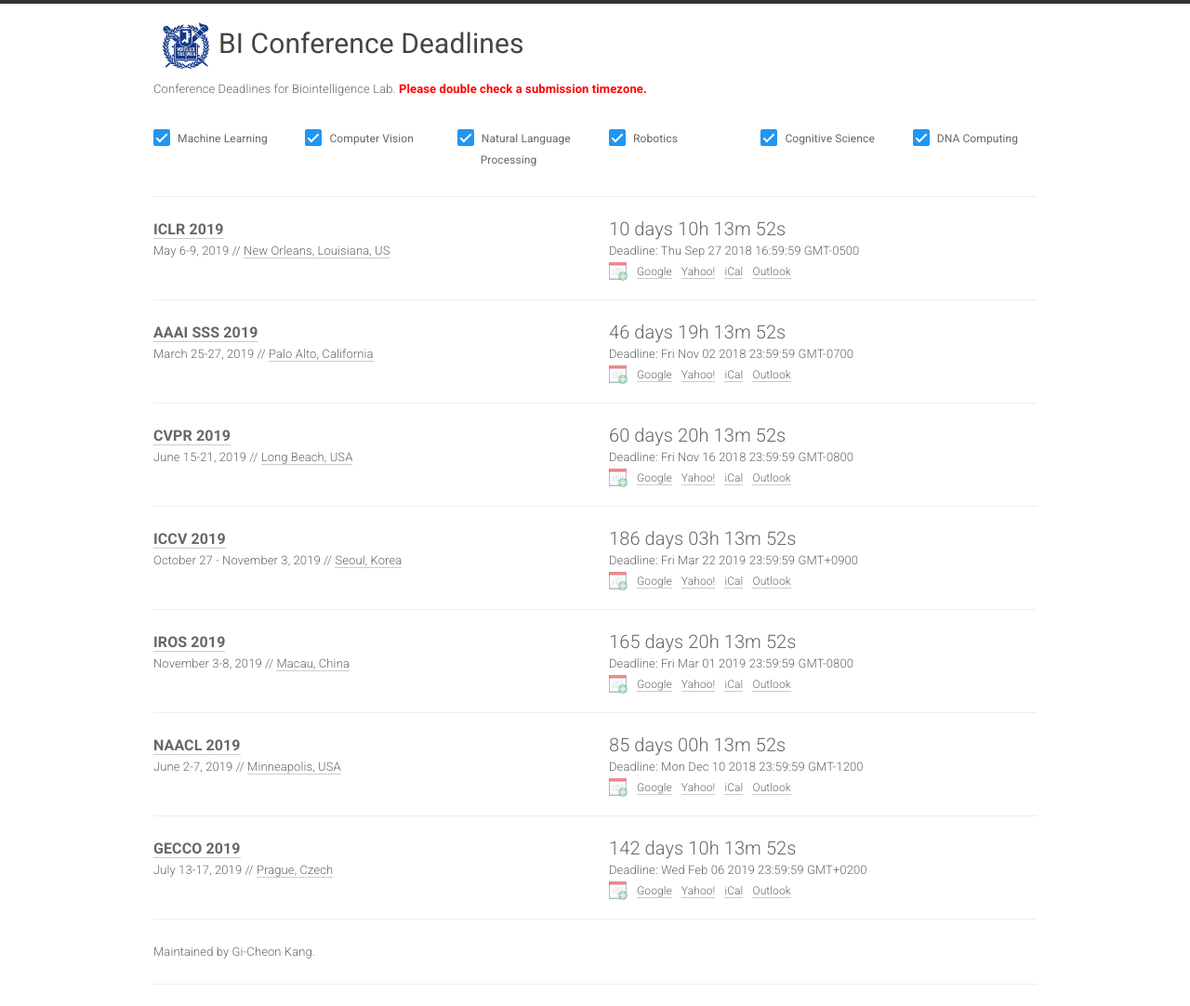
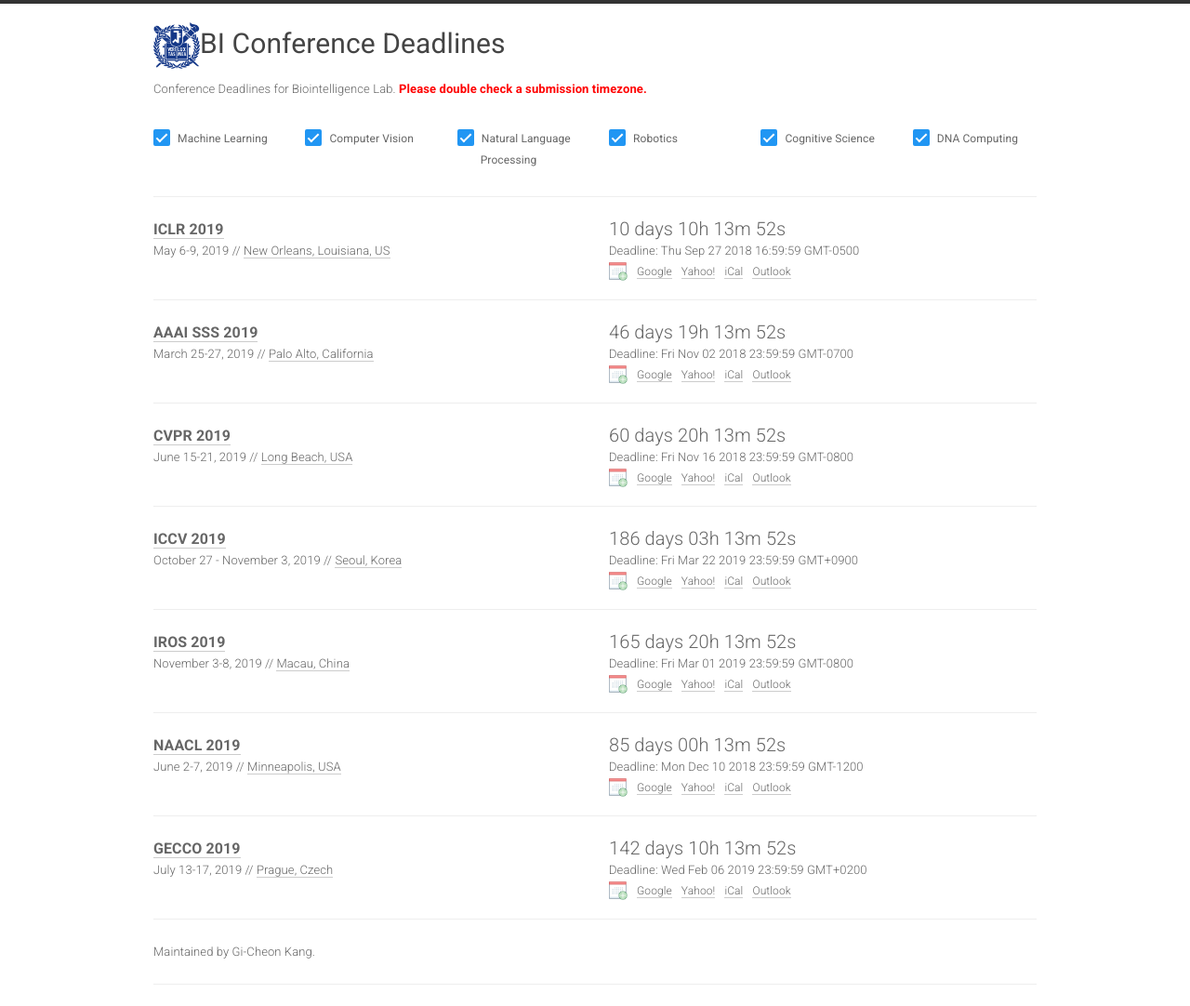
Before and after one commit to biconf/biconf.github.io, a Jekyll site: the page built from index.html, in a window 1280 px wide. Shown: the whole page at 93% size. Built offline with Jekyll 4.4.1, drawn with Linux system fonts in a browser that asks for light colours; nearby versions of some CDN libraries.

Commit message:
Update home.html

```diff
--- a/_layouts/home.html
+++ b/_layouts/home.html
@@ -25,7 +25,7 @@
             <div class="row">
                 <div class="col-xs-12 col-sm-8">
                   <h1>
-                    <img src="/static/img/snu.gif" width="50px" height="50px" hspace="10px">{{ site.title }}
+                    <img src="/static/img/snu.gif" width="50px" height="50px" padding:"0px 15px 0px 0px">{{ site.title }}
                   </h1>
                 </div>
                 <div class="meta col-xs-12">
```
